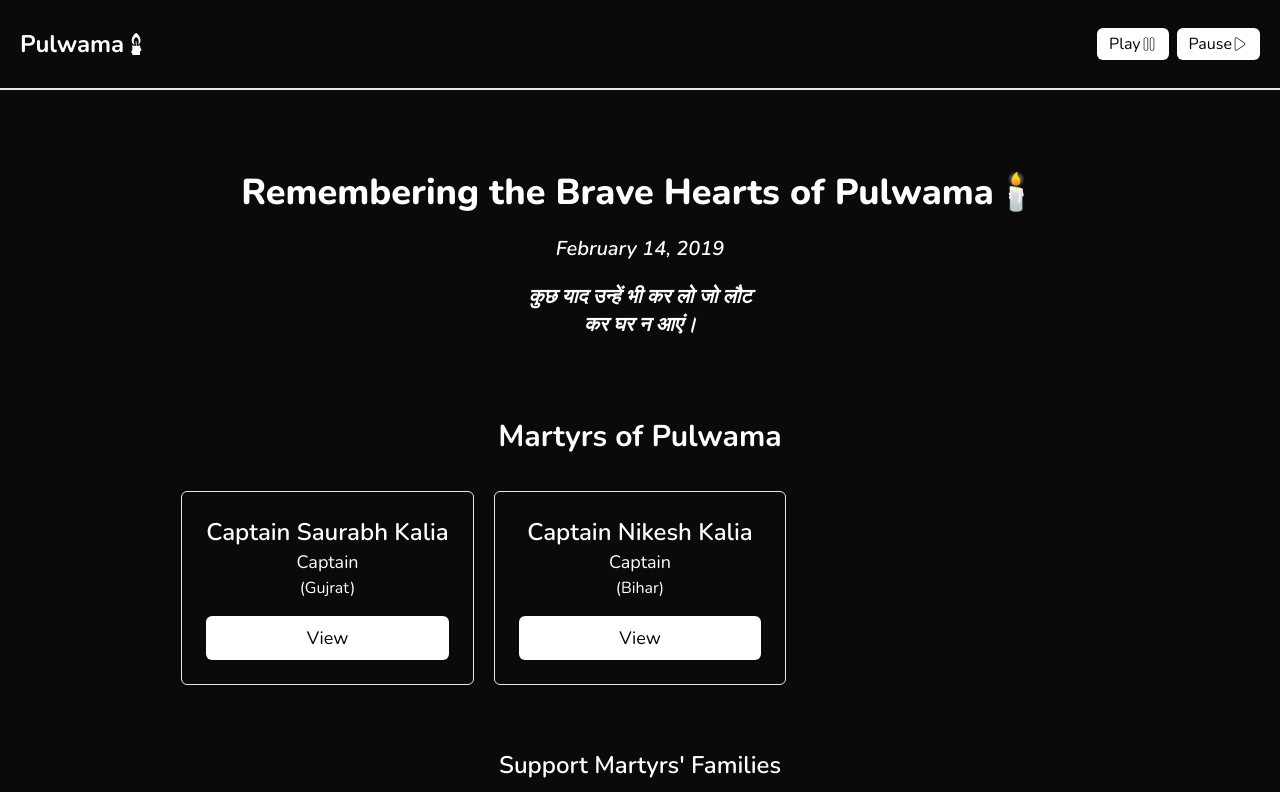
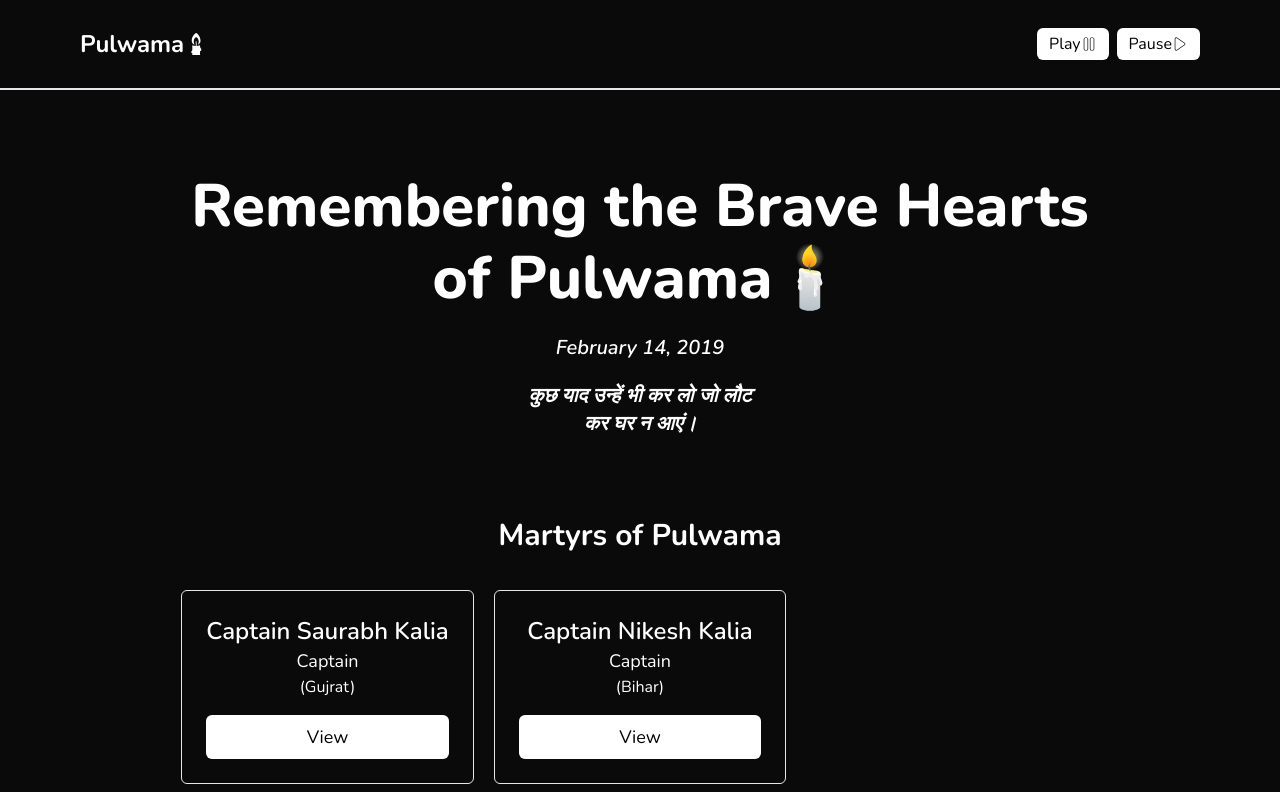
Before and after one commit to amitkushh/Remembering-the-Brave-Hearts-of-Pulwama, a React (Vite) app in the folder client/: page / in a window 1280 px wide. Shown: the top 792 px of the page. Built offline with nearby package versions, Linux system fonts and the light colour scheme.

Commit message:
some changes

```diff
--- a/client/src/components/BraveMan.jsx
+++ b/client/src/components/BraveMan.jsx
@@ -3,7 +3,7 @@ import Soldier from "../components/Soldier/Soldier";
 
 function BraveMan() {
   return (
-    <div className="mx-7 mb-16 flex flex-col justify-center items-center">
+    <div className="mx-7 mb-16 flex flex-col justify-center items-center md:px-20">
       <div>
         <h2 className="text-white mb-9 text-3xl font-bold ">
           Martyrs of Pulwama
--- a/client/src/components/Hero.jsx
+++ b/client/src/components/Hero.jsx
@@ -3,8 +3,8 @@ import React from "react";
 function Hero() {
   return (
     <>
-      <div className="flex flex-col justify-center items-center py-20">
-        <h1 className="text-white text-center text-4xl font-extrabold leading-tight">
+      <div className="flex flex-col justify-center items-center py-20 md:px-20">
+        <h1 className="text-white text-center text-4xl font-extrabold leading-tight md:text-5xl md:max-w-[800px] md:leading-[130%] lg:text-6xl lg:max-w-[900px] lg:leading-[120%]">
           Remembering the Brave Hearts of Pulwama🕯️
         </h1>
         <p className="italic text-white text-center text-xl font-semibold mt-5">
--- a/client/src/components/Navbar.jsx
+++ b/client/src/components/Navbar.jsx
@@ -3,7 +3,7 @@ import AudioPlayer from "./audio/audio";
 
 function Navbar() {
   return (
-    <div className="flex justify-between items-center py-7 px-5  border-b-2">
+    <div className="flex justify-between items-center py-7 px-5  border-b-2 md:px-20">
       <p className="text-white text-2xl font-bold flex justify-center items-center">
         Pulwama <GiCandleLight />
       </p>
```
